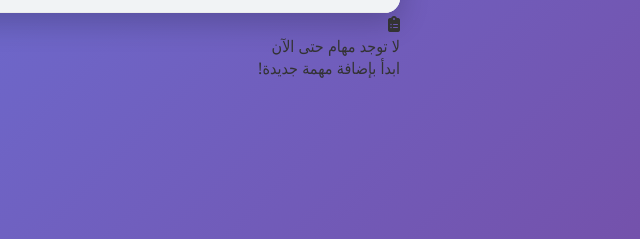
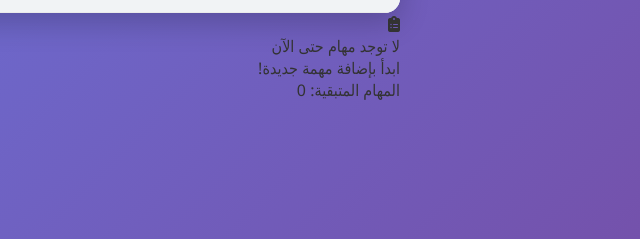
Before and after one commit to ahmedalnoman1/TODO-list-, a plain HTML site: page index.html in a window 1280 px wide. Shown: the part 293-532 px from the top of the page, 640-1280 px from the left. Drawn offline with Linux system fonts and the light colour scheme.

Commit message:
add section show stats and number

```diff
--- a/index.html
+++ b/index.html
@@ -48,6 +48,15 @@
             </div>
         </div>
 
+        <!-- قسم الإحصائيات والإجراءات -->
+        <div class="footer-section">
+            <div class="stats">
+                <p>المهام المتبقية: <span id="taskCount">0</span></p>
+            </div>
+
+        </div>
+    </div>
+
 
 
 
```
